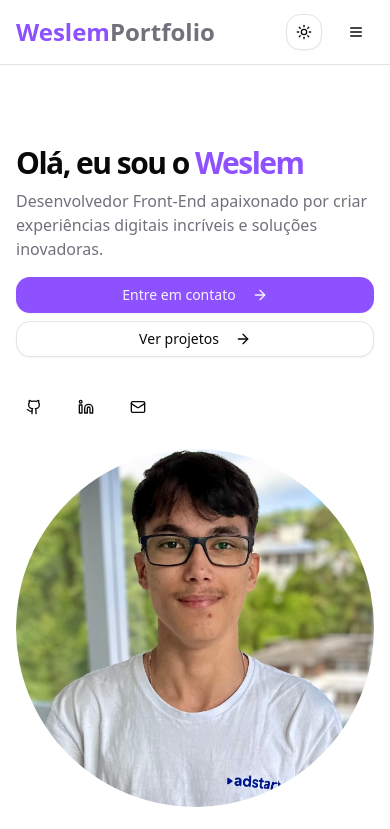
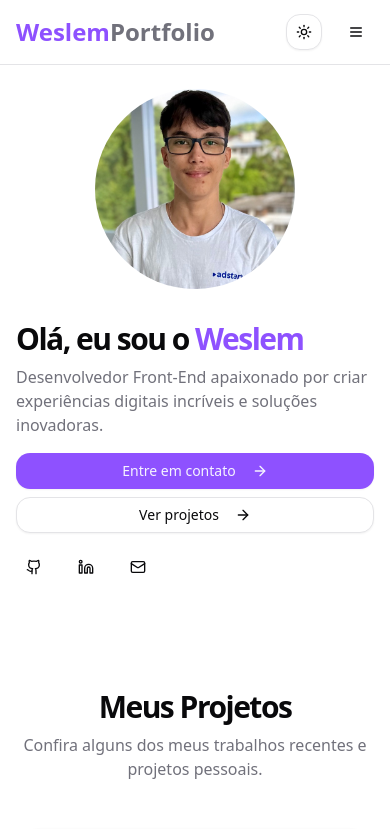
Before and after one commit to vitanho98/portfolio, a Next.js app: page / in a window 390 px wide. Shown: the top 829 px of the page. Built offline with nearby package versions, Linux system fonts and the light colour scheme.

Commit message:
:recycle: refactor(hero): changed styles hero section

```diff
--- a/src/app/Hero/index.tsx
+++ b/src/app/Hero/index.tsx
@@ -9,11 +9,11 @@ import CardContact from "../LinkContact";
 
 export default function Hero() {
   return (
-    <section id="home" className="py-20 md:py-32">
-      <div className="w-full px-4 md:px-6">
-        <div className="grid gap-6 lg:grid-cols-[1fr_400px] lg:gap-12 xl:grid-cols-[1fr_600px]">
+    <section id="home" className="py-6 md:py-32">
+      <div className="w-full px-4 md:px-8">
+        <div className="flex flex-col-reverse md:flex-row items-center md:justify-between">
           <div className="flex flex-col justify-center space-y-4">
-            <div className="space-y-2">
+            <div className="flex flex-col gap-2">
               <motion.h1
                 className="text-3xl font-bold tracking-tighter sm:text-5xl xl:text-6xl/none"
                 initial={{ opacity: 0, y: 20 }}
@@ -48,7 +48,7 @@ export default function Hero() {
               </Button>
             </motion.div>
             <motion.div
-              className="flex gap-4 mt-4"
+              className="flex gap-4"
               initial={{ opacity: 0, y: 20 }}
               animate={{ opacity: 1, y: 0 }}
               transition={{ duration: 0.5, delay: 0.6 }}
@@ -57,12 +57,12 @@ export default function Hero() {
             </motion.div>
           </div>
           <motion.div
-            className="flex items-center justify-center"
+            className="flex items-center justify-center mb-8 md:mb-0"
             initial={{ opacity: 0, scale: 0.8 }}
             animate={{ opacity: 1, scale: 1 }}
             transition={{ duration: 0.5, delay: 0.3 }}
           >
-            <div className="relative aspect-square w-full max-w-[400px] overflow-hidden rounded-full bg-gradient-to-b from-primary to-primary/20">
+            <div className="relative aspect-square w-full max-w-[200px] md:max-w-[400px] overflow-hidden rounded-full bg-gradient-to-b from-primary to-primary/20">
               <Image
                 src="/assets/weslem.png"
                 alt="Developer portrait"
```
